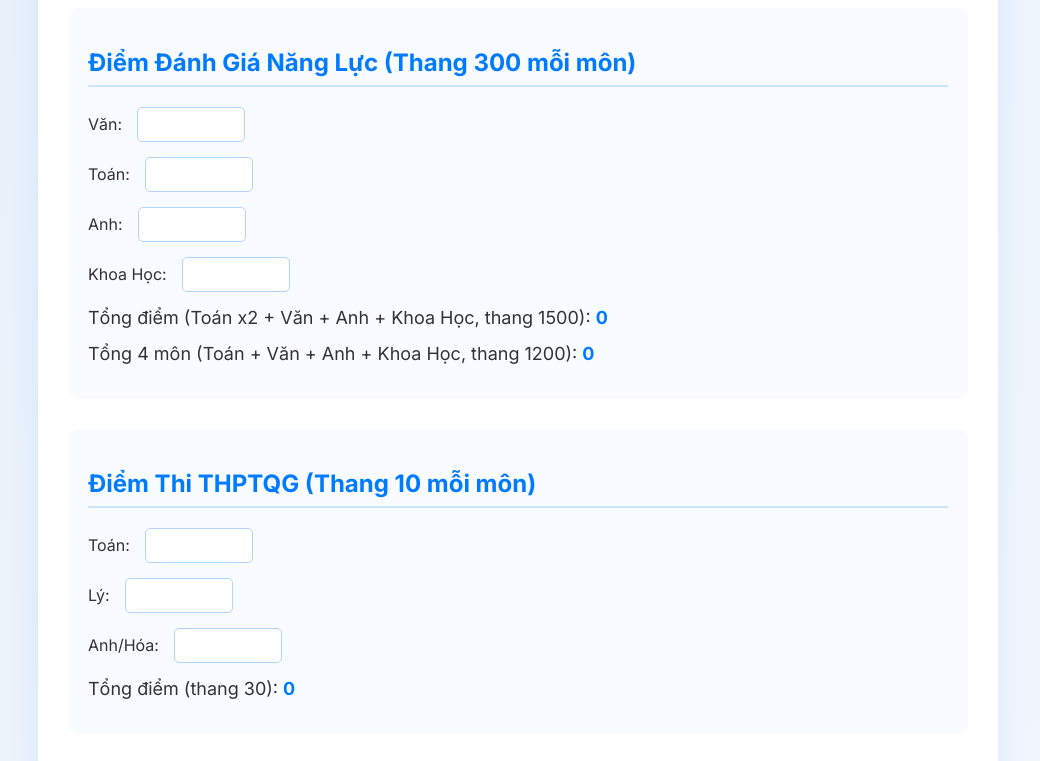
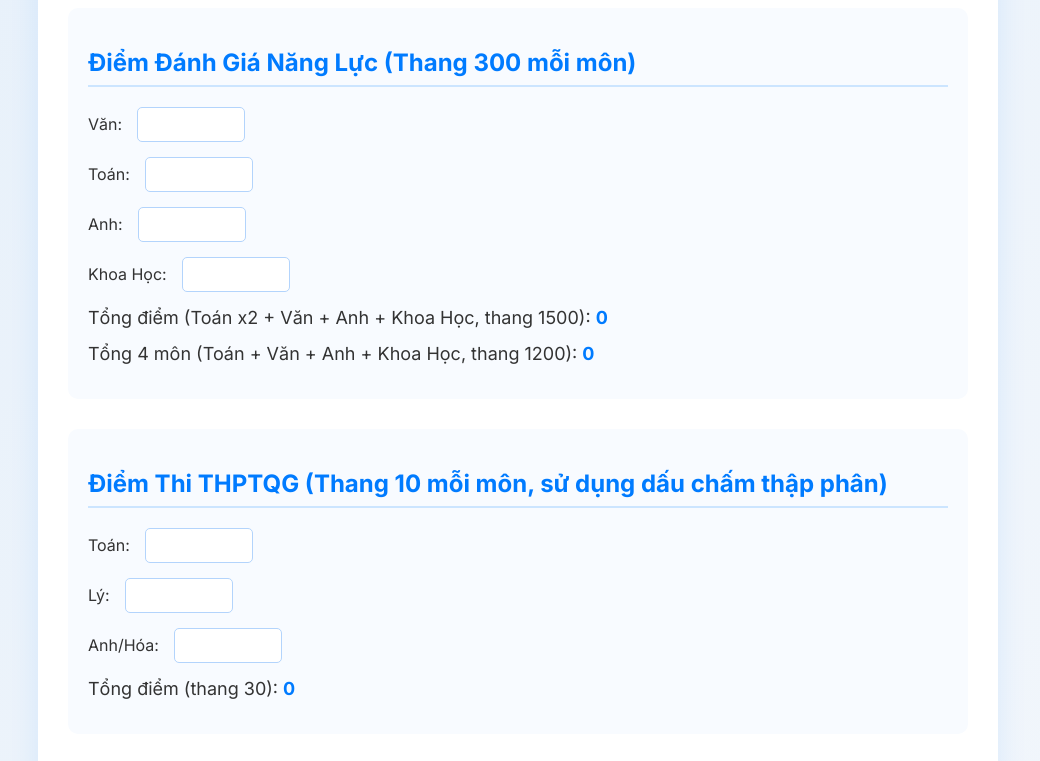
Before and after one commit to KamonHuiz/hcmut-calculator, a plain HTML site: page index.html in a window 1280 px wide. Shown: the part 323-1084 px from the top of the page, without its empty margins (122-1162 px from the left). Drawn offline with Linux system fonts and the light colour scheme.

Commit message:
just add caution

```diff
--- a/index.html
+++ b/index.html
@@ -8,6 +8,7 @@
     <link rel="stylesheet" href="styles.css">
 </head>
 <body>
+
     <div class="container">
         <header>
             <div class="logo-container">
@@ -17,7 +18,7 @@
             <h1 class="title-effect">WATT'UP DEBUGGERS X HCMUT</h1>
         </header>
 
-        <!-- Điểm Đánh Giá Năng Lực -->
+        <!-- Điểm Đánh Giá Năng Lực  -->
         <section>
             <h2>Điểm Đánh Giá Năng Lực (Thang 300 mỗi môn)</h2>
             <label>Văn: <input type="number" id="dgnl-van" min="0" max="300"></label>
@@ -30,7 +31,7 @@
 
         <!-- Điểm THPTQG -->
         <section>
-            <h2>Điểm Thi THPTQG (Thang 10 mỗi môn)</h2>
+            <h2>Điểm Thi THPTQG (Thang 10 mỗi môn, sử dụng dấu chấm thập phân)</h2>
             <label>Toán: <input type="number" id="thpt-toan" min="0" max="10" step="0.1"></label>
             <label>Lý: <input type="number" id="thpt-ly" min="0" max="10" step="0.1"></label>
             <label>Anh/Hóa: <input type="number" id="thpt-anh-hoa" min="0" max="10" step="0.1"></label>
```
